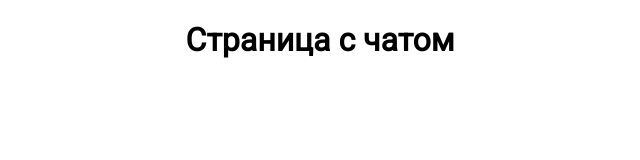
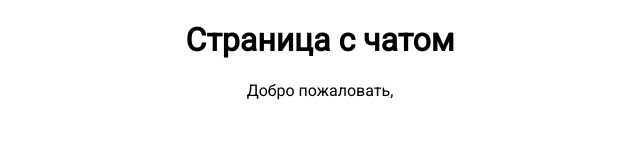
Before and after one commit to ZORRIOOO/realtime-chat-app, a React (Create React App) app in the folder chat-frontend/: page / in a window 1280 px wide. Shown: the top 160 px of the page, without its empty margins (320-960 px from the left). Built offline with nearby package versions, Linux system fonts and the light colour scheme.

Commit message:
adding user details inside store

```diff
--- a/chat-frontend/src/components/Auth/Login.js
+++ b/chat-frontend/src/components/Auth/Login.js
@@ -2,11 +2,16 @@ import React, {useState} from 'react';
 import loginImage from '../../assets/images/login.svg';
 import { Link } from 'react-router-dom';
 //import axios from 'axios';
-import AuthService from '../../services/authService';
+//import AuthService from '../../services/authService';
+
+import {useDispatch} from 'react-redux';
+import {login} from '../../store/actions/auth';
 
 import './Auth.scss'
 
-const Login = () => {
+const Login = ({ history }) => {
+
+    const dispatch = useDispatch()
 
     const [email, setEmail] = useState('max.schneider@gmail.com')
     const [password, setPassword] = useState('secret')
@@ -14,8 +19,11 @@ const Login = () => {
     const submitForm = (e) => {
         e.preventDefault()
 
+        dispatch(login({ email, password }, history))
 
-        AuthService.login({ email, password }).then(res => console.log(res))
+        // props.history
+
+        //AuthService.login({ email, password }).then(res => console.log(res))
         /* axios.post('http://127.0.0.1:3000/login', { email, password })
             .then(res => {
                 console.log('res', res);
@@ -25,7 +33,7 @@ const Login = () => {
             }) */
 
 
-        console.log({ email, password });
+        //console.log({ email, password });
     }
 
     return (
--- a/chat-frontend/src/components/Chat/Chat.js
+++ b/chat-frontend/src/components/Chat/Chat.js
@@ -1,8 +1,15 @@
 import React from 'react';
+import { useSelector } from 'react-redux';
 
 const Chat = () => {
+
+    const user = useSelector(state => state.authReducer.user)
+
     return (
-        <h1>Страница с чатом</h1>
+        <div>
+            <h1>Страница с чатом</h1>
+            <p>Добро пожаловать, {user.firstName}</p>
+        </div>
     );
 }
 
--- a/chat-frontend/src/store/actions/auth.js
+++ b/chat-frontend/src/store/actions/auth.js
@@ -1,11 +1,12 @@
 import AuthService from '../../services/authService';
 export const LOGIN = 'LOGIN'
 
-export const login = (params) => dispatch => {
+export const login = (params, history) => dispatch => {
     return AuthService.login(params)
     .then(data => {
         console.log(data);
         dispatch({ type: LOGIN, payload: data })
+        history.push('/')
     })
     .catch(err => {
 
```
